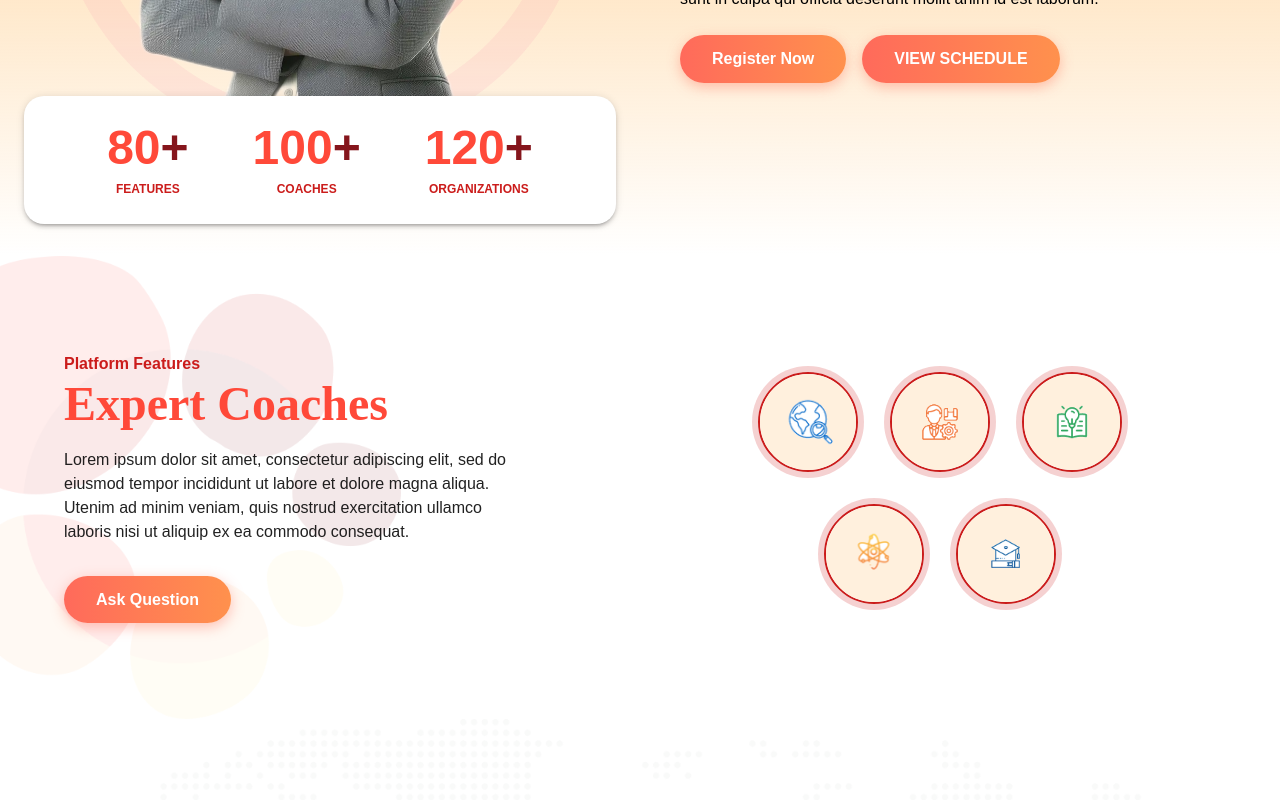
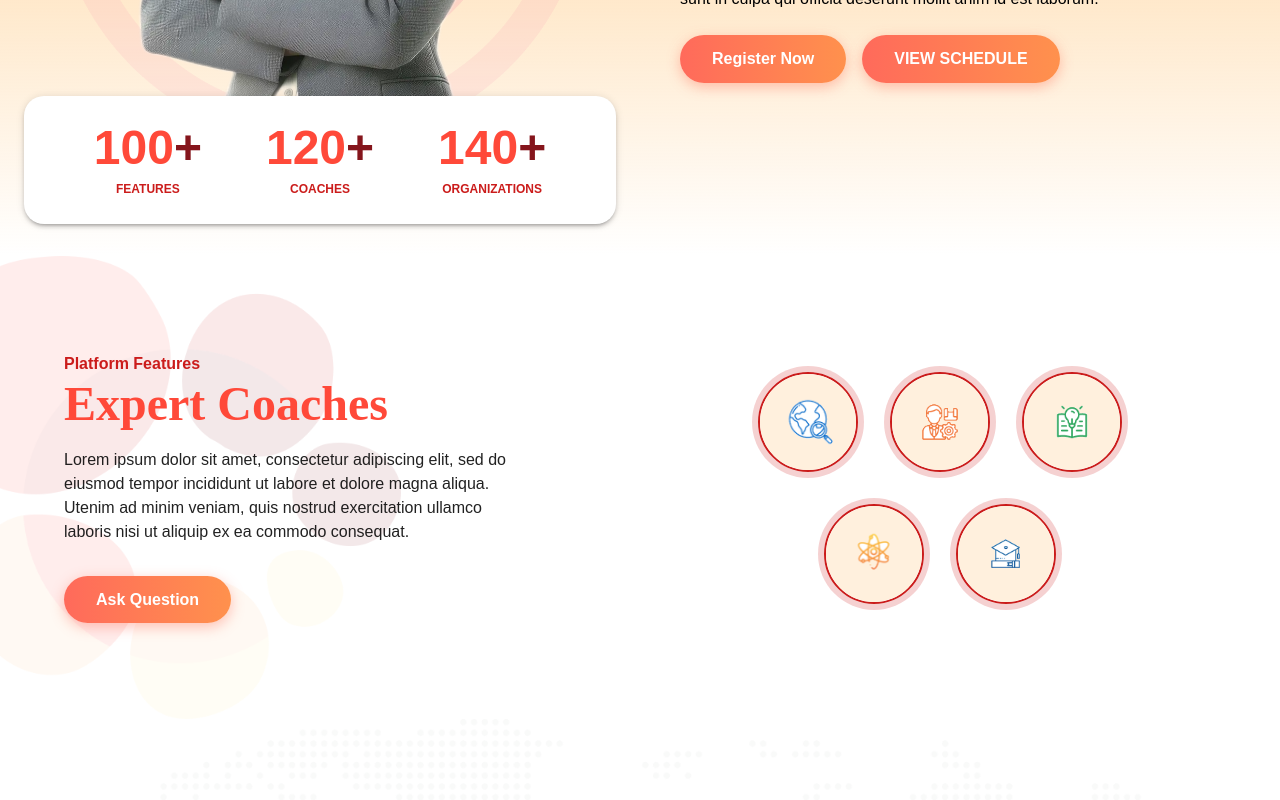
Before and after one commit to alim211196/CTI-homepage1, a React (Vite) app: page / in a window 1280 px wide. Shown: the part 3380-4180 px from the top of the page. Built offline with nearby package versions, Linux system fonts and the light colour scheme.

Commit message:
about count change

```diff
--- a/src/components/AboutUs/index.jsx
+++ b/src/components/AboutUs/index.jsx
@@ -7,9 +7,9 @@ import { motion } from "framer-motion";
 const MotionBox = motion(Box);
 
 const stats = [
-  { label: "Features", value: 80 },
-  { label: "Coaches", value: 100 },
-  { label: "Organizations", value: 120 },
+  { label: "Features", value: 100 },
+  { label: "Coaches", value: 120 },
+  { label: "Organizations", value: 140 },
 ];
 
 const containerVariants = {
```
